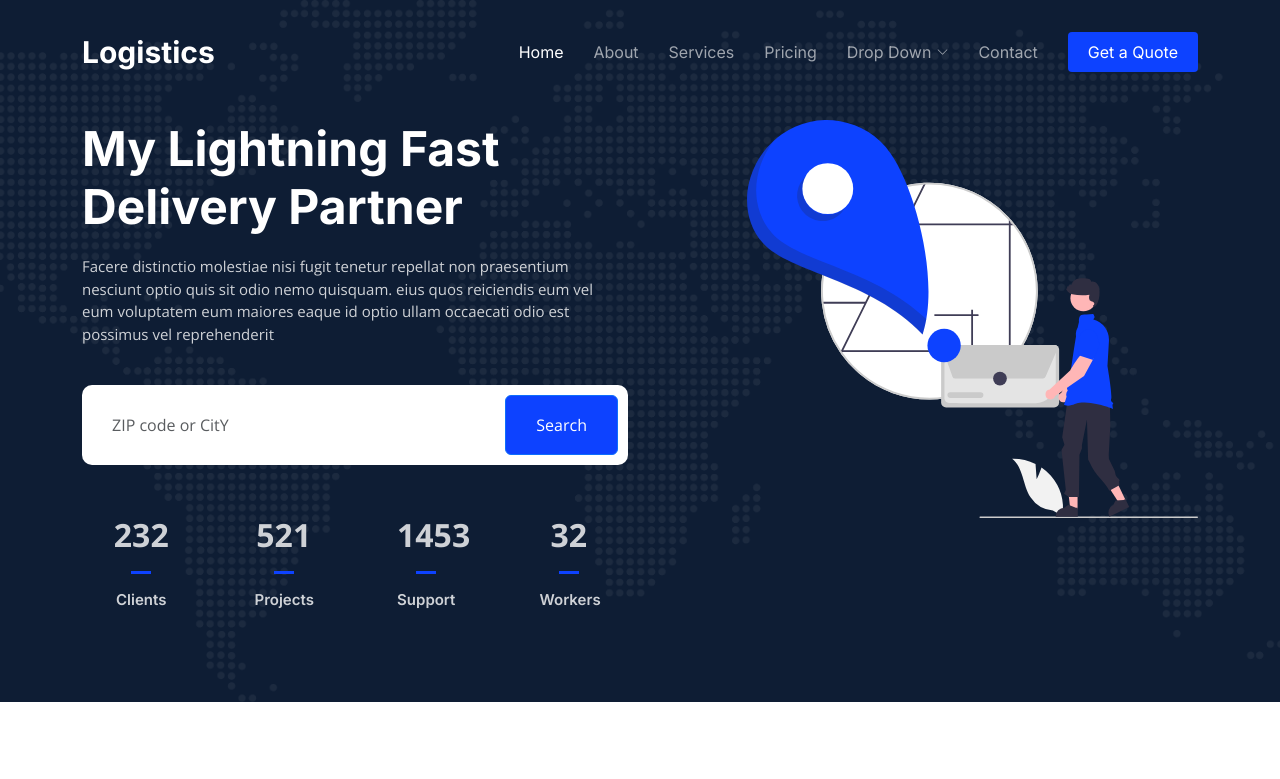
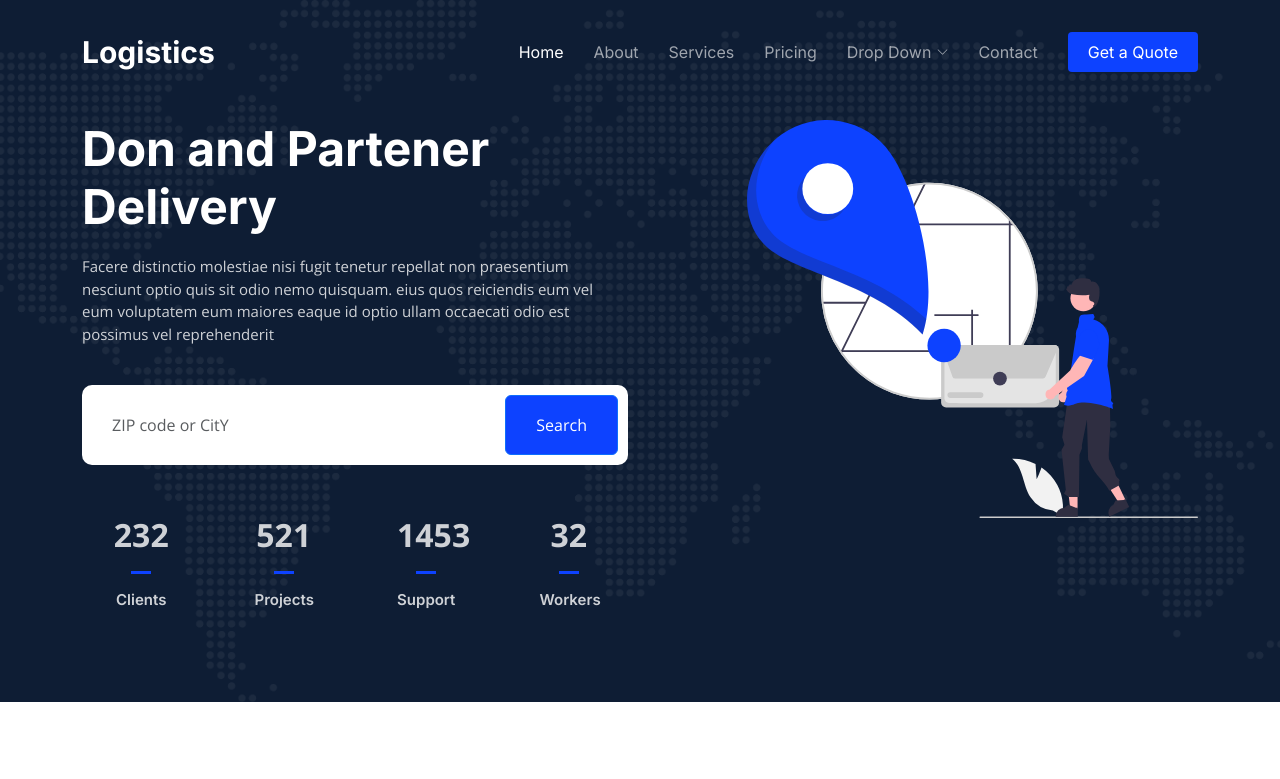
Before and after one commit to Amakoeama/aws-ci-cd-code13, a plain HTML site: page index.html in a window 1280 px wide. Shown: the top 779 px of the page. Drawn offline with nearby package versions, Linux system fonts and the light colour scheme.

Commit message:
index.html update

```diff
--- a/index.html
+++ b/index.html
@@ -89,7 +89,7 @@
     <div class="container">
       <div class="row gy-4 d-flex justify-content-between">
         <div class="col-lg-6 order-2 order-lg-1 d-flex flex-column justify-content-center">
-          <h2 data-aos="fade-up">My Lightning Fast Delivery Partner</h2>
+          <h2 data-aos="fade-up">Don and Partener Delivery</h2>
           <p data-aos="fade-up" data-aos-delay="100">Facere distinctio molestiae nisi fugit tenetur repellat non praesentium nesciunt optio quis sit odio nemo quisquam. eius quos reiciendis eum vel eum voluptatem eum maiores eaque id optio ullam occaecati odio est possimus vel reprehenderit</p>
 
           <form action="#" class="form-search d-flex align-items-stretch mb-3" data-aos="fade-up" data-aos-delay="200">
```
